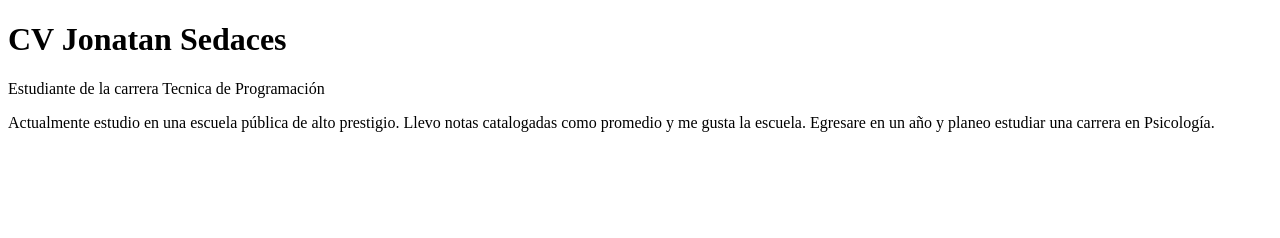
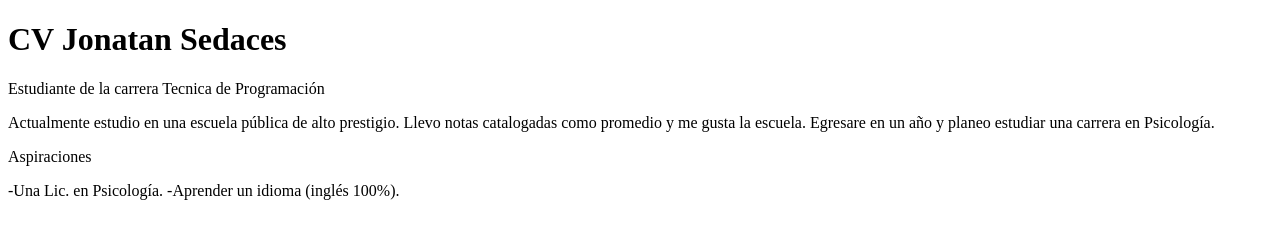
Before and after one commit to jonatansedaces/jonatansedaces.github.io, a plain HTML site: page index.html in a window 1280 px wide. Drawn offline with Linux system fonts and the light colour scheme.

Commit message:
index.html

```diff
--- a/index.html
+++ b/index.html
@@ -11,5 +11,8 @@
 
     <p> Estudiante de la carrera Tecnica de Programación </p>
     <div class="estudiante">Actualmente estudio en una escuela pública de alto prestigio. Llevo notas catalogadas como promedio y me gusta la escuela. Egresare en un año y planeo estudiar una carrera en Psicología. </div>
+    <p>Aspiraciones </p>
+    <div class="estudiante"> -Una Lic. en Psicología.
+                             -Aprender un idioma (inglés 100%).</div>
 </body>
 </html>
```
